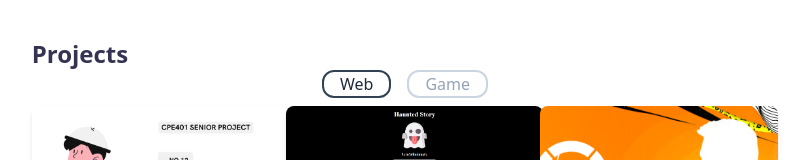
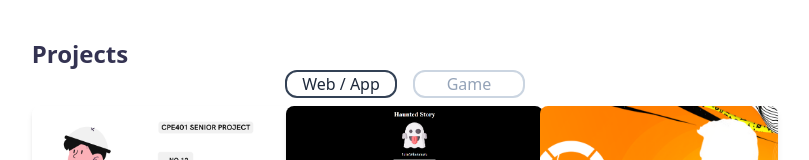
Before and after one commit to Napat-Edu/portfolio, a React (Vite) app: page / in a window 1280 px wide. Shown: the part 250-410 px from the top of the page, without its empty margins (235-1044 px from the left). Built offline with nearby package versions, Linux system fonts and the light colour scheme.

Commit message:
adjust layout

```diff
--- a/src/App.tsx
+++ b/src/App.tsx
@@ -14,7 +14,7 @@ function App() {
 
   const [projectButtonLists, setProjectButtonLists] = useState([
     {
-      title: "Web",
+      title: "Web / App",
       isActive: true,
       projects: webappLists
     },
@@ -78,7 +78,7 @@ function App() {
             return (
               <button
                 key={"project-type-btn-" + idx}
-                className={`border-2 rounded-xl px-4 ${projectButton.isActive === true ? "text-slate-800 border-slate-700" : "text-slate-400 border-slate-300"}`}
+                className={`w-28 border-2 rounded-xl px-2 ${projectButton.isActive === true ? "text-slate-800 border-slate-700" : "text-slate-400 border-slate-300"}`}
                 onClick={() => { handleClickProject(projectButton) }}
               >
                 {projectButton.title}
```
